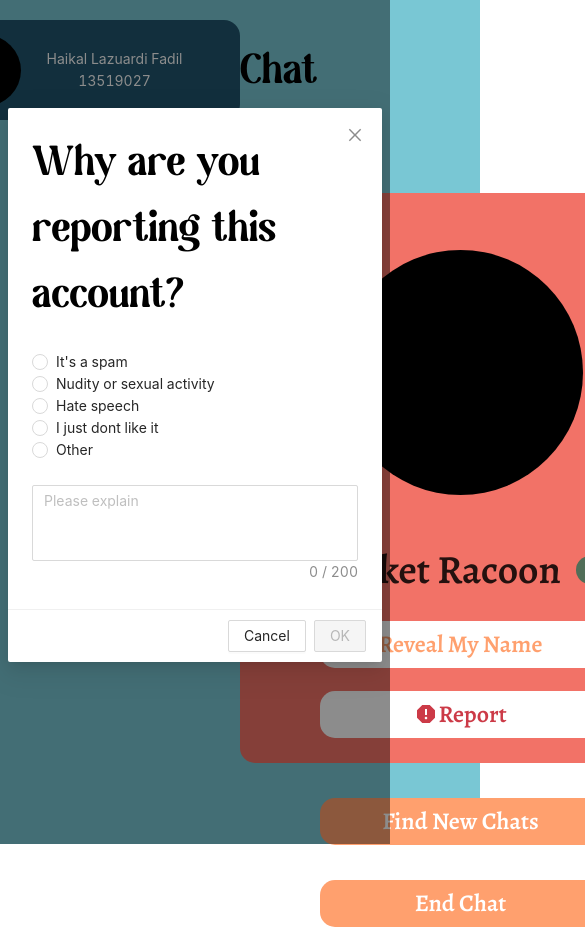
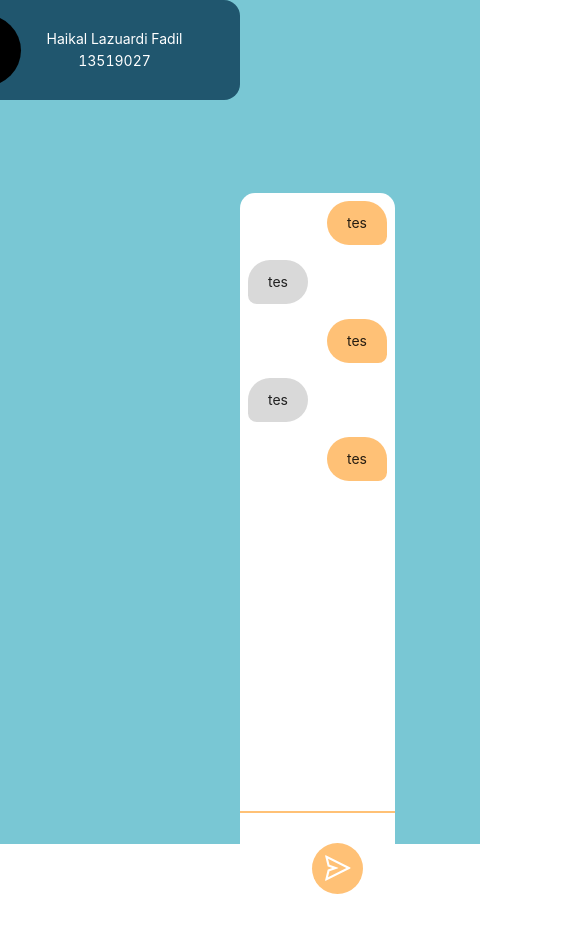
Before and after one commit to mikeleo03/E2EE-Secure-Messaging-App-FE, a React (Vite) app: page /chat-room in a window 390 px wide. Shown: the top 927 px of the page, 585 px wide, since content can reach past the window. Built offline with nearby package versions, Linux system fonts and the light colour scheme.

Commit message:
responsive for 1024px and above

```diff
--- a/src/components/ChatContainer.tsx
+++ b/src/components/ChatContainer.tsx
@@ -16,7 +16,7 @@ const ChatContainer: React.FC<ChatContainerProps> = ({
   chatData,
 }) => {
   return (
-    <div className="bg-white h-[650px] w-[777px] rounded-[15px]">
+    <div className="bg-white h-[650px] w-[777px] lg:w-[450px] xl:w-[500px] xxl:w-[600px] 3xl:w-[777px] rounded-[15px]">
       <div className="h-[95%] w-[100%] rounded-t-[15px] flex flex-col max-w-[100%] px-2 pt-2 ">
         {chatData.map((chat, idx) => (
           <ChatBubble key={idx} sent={myNIM === chat.sender ? true : false}>
--- a/src/components/Dialogist.tsx
+++ b/src/components/Dialogist.tsx
@@ -18,7 +18,7 @@ const Dialogist: React.FC<DialogistProps> = ({ name, reveal, setReveal }) => {
   };
 
   return (
-    <div className="w-[441px] h-[570px] bg-primaryRed rounded-[15px] flex flex-col items-center">
+    <div className="lg:w-[380px] xl:w-[441px] h-[570px] bg-primaryRed rounded-[15px] flex flex-col items-center">
       <div className="inline-block h-[245px] w-[245px] rounded-full bg-black mt-[57px] mb-[44px]"></div>
       <div className="flex items-center mb-[19px]">
         <p className="font-alegreya text-[40px] m-0 mr-[15px]">{name}</p>
--- a/src/pages/Chatroom.tsx
+++ b/src/pages/Chatroom.tsx
@@ -43,16 +43,20 @@ const ChatRoom: React.FC = () => {
 
   return (
     <>
-      <ReportModal />
-      <div className="bg-primaryBlue w-[100vw] h-[100vh] px-60 relative">
-        <Heading className="text-center pt-10">Chat Room</Heading>
-        <Nametag
-          name="Haikal Lazuardi Fadil"
-          nim="13519027"
-          className="absolute right-60 top-5"
-        />
+      {/* <ReportModal /> */}
+      <div className="bg-primaryBlue w-[100vw] h-[100vh] xs:px-60 lg:px-20 xl:px-28 xxl:px-36 3xl:px-60">
+        <div className="grid grid-flow-col justify-items-stretch grid-cols-8">
+          <Heading className="justify-self-center pt-10 col-span-6 xs:invisible lg:visible">
+            Chat Room
+          </Heading>
+          <Nametag
+            name="Haikal Lazuardi Fadil"
+            nim="13519027"
+            className="justify-self-end col-span-2"
+          />
+        </div>
         <div className="flex justify-between">
-          <div className="flex flex-col items-center">
+          <div className="flex flex-col items-center xs:hidden lg:block">
             <Dialogist
               name={reveal ? dialogist : 'Rocket Racoon'}
               reveal={reveal}
```
